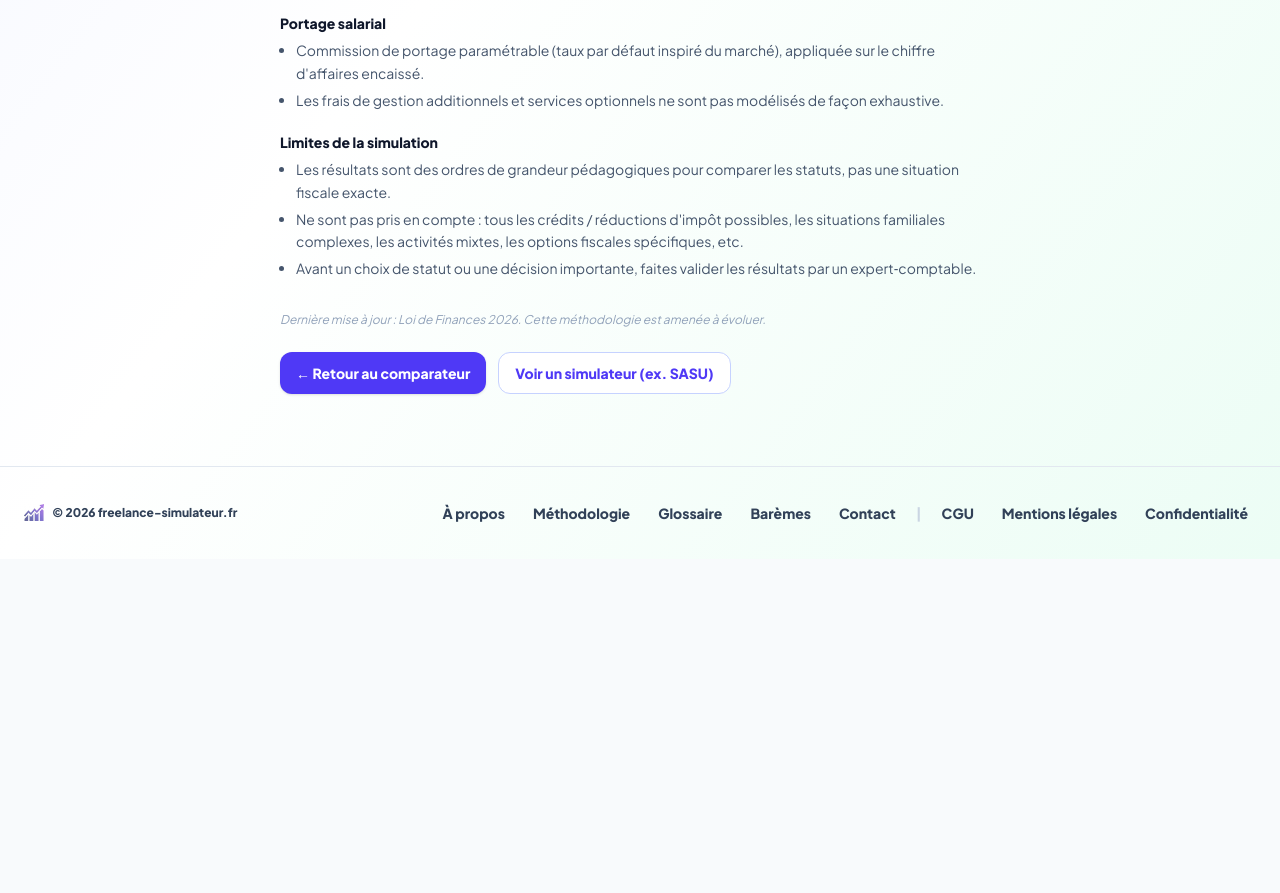
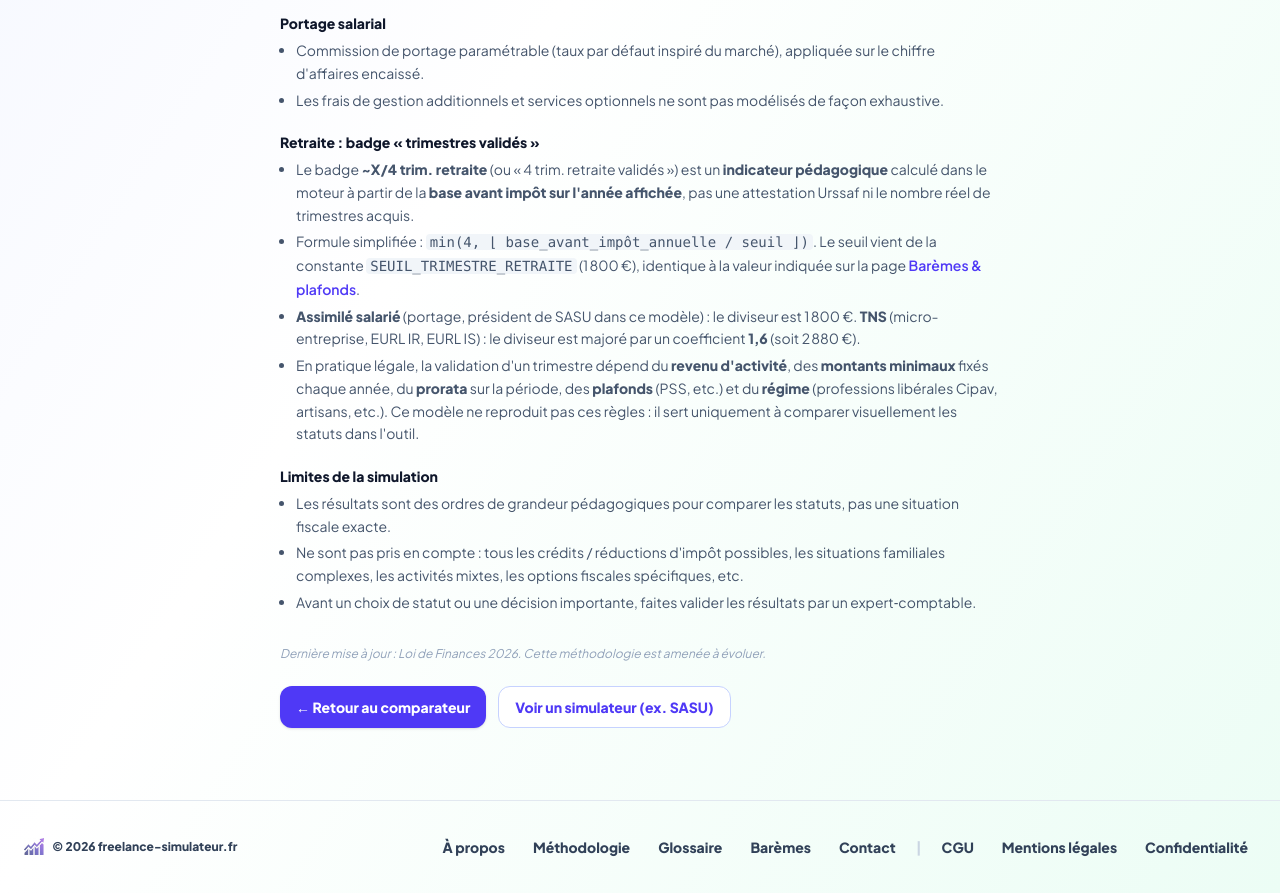
Before and after one commit to Guillaume1983/freelance-simulator-next, a Next.js app: page /hypotheses in a window 1280 px wide. Shown: the part 1180-2073 px from the top of the page. Before the commit the page ends 1739 px from the top, so only its background shows below. Built offline with nearby package versions, Linux system fonts and the light colour scheme; no server answers.

Commit message:
Infos retraite

```diff
--- a/app/bareme/page.tsx
+++ b/app/bareme/page.tsx
@@ -295,11 +295,16 @@ export default function BaremePage() {
           </p>
         </section>
 
-        <section>
+        <section id="seuil-retraite-moteur">
           <h2 className="text-base font-bold text-slate-900 dark:text-white">Autres constantes</h2>
           <p className="mt-2">
             Seuil trimestre de retraite (base utilisée dans le moteur pour l’affichage du seuil) :{' '}
-            <strong>{eur(SEUIL_TRIMESTRE_RETRAITE)}</strong> / trimestre.
+            <strong>{eur(SEUIL_TRIMESTRE_RETRAITE)}</strong> / trimestre. Utilisé comme diviseur de la base annuelle
+            avant impôt pour l’indicateur « trimestres » — voir la page{' '}
+            <Link href="/hypotheses#retraite-trimestres" className="font-semibold text-indigo-600 dark:text-indigo-400 hover:underline">
+              Hypothèses
+            </Link>
+            .
           </p>
         </section>
 
--- a/app/hypotheses/page.tsx
+++ b/app/hypotheses/page.tsx
@@ -1,6 +1,7 @@
 import Link from 'next/link';
 import Footer from '@/components/Footer';
 import { SitePageHeader } from '@/components/SitePageHeader';
+import { SEUIL_TRIMESTRE_RETRAITE } from '@/lib/constants';
 
 export default function HypothesesPage() {
   return (
@@ -138,6 +139,47 @@ export default function HypothesesPage() {
             </ul>
           </div>
 
+          <div id="retraite-trimestres">
+            <h2 className="font-bold text-slate-900 dark:text-white mb-1">
+              Retraite : badge « trimestres validés »
+            </h2>
+            <ul className="list-disc pl-4 space-y-1">
+              <li>
+                Le badge <strong>~X/4 trim. retraite</strong> (ou « 4 trim. retraite validés ») est un{' '}
+                <strong>indicateur pédagogique</strong> calculé dans le moteur à partir de la{' '}
+                <strong>base avant impôt sur l&apos;année affichée</strong>, pas une attestation
+                Urssaf ni le nombre réel de trimestres acquis.
+              </li>
+              <li>
+                Formule simplifiée&nbsp;:{' '}
+                <code className="rounded bg-slate-100 px-1 dark:bg-slate-800">
+                  min(4, ⌊ base_avant_impôt_annuelle / seuil ⌋)
+                </code>
+                . Le seuil vient de la constante{' '}
+                <code className="rounded bg-slate-100 px-1 dark:bg-slate-800">SEUIL_TRIMESTRE_RETRAITE</code> (
+                {SEUIL_TRIMESTRE_RETRAITE.toLocaleString('fr-FR')}&nbsp;€), identique à la valeur indiquée sur la page{' '}
+                <Link href="/bareme#seuil-retraite-moteur" className="font-semibold text-indigo-600 dark:text-indigo-400 hover:underline">
+                  Barèmes &amp; plafonds
+                </Link>
+                .
+              </li>
+              <li>
+                <strong>Assimilé salarié</strong> (portage, président de SASU dans ce modèle)&nbsp;: le
+                diviseur est {SEUIL_TRIMESTRE_RETRAITE.toLocaleString('fr-FR')}&nbsp;€.{' '}
+                <strong>TNS</strong> (micro-entreprise, EURL IR, EURL IS)&nbsp;: le diviseur est majoré par un
+                coefficient <strong>1,6</strong> (soit{' '}
+                {Math.round(SEUIL_TRIMESTRE_RETRAITE * 1.6).toLocaleString('fr-FR')}&nbsp;€).
+              </li>
+              <li>
+                En pratique légale, la validation d&apos;un trimestre dépend du <strong>revenu d&apos;activité</strong>, des{' '}
+                <strong>montants minimaux</strong> fixés chaque année, du <strong>prorata</strong> sur la période, des{' '}
+                <strong>plafonds</strong> (PSS, etc.) et du <strong>régime</strong> (professions libérales Cipav,
+                artisans, etc.). Ce modèle ne reproduit pas ces règles&nbsp;: il sert uniquement à comparer
+                visuellement les statuts dans l&apos;outil.
+              </li>
+            </ul>
+          </div>
+
           <div>
             <h2 className="font-bold text-slate-900 dark:text-white mb-1">
               Limites de la simulation
--- a/components/comparateur/RegimeFinancialBreakdown.tsx
+++ b/components/comparateur/RegimeFinancialBreakdown.tsx
@@ -15,9 +15,11 @@ export function RetirementBadge({
 }) {
   const validated = quarters >= 4;
   const label = validated ? '4 trim. retraite validés' : `~${quarters}/4 trim. retraite`;
+  const titleHint =
+    'Indicateur simplifié (0 à 4) à partir de la base avant impôt et d’un seuil forfaitaire — pas le nombre légal de trimestres Urssaf. Détails : page Hypothèses, section Retraite.';
   return (
     <span
-      title={`${label} · ${regimeId}`}
+      title={`${label} · ${regimeId} — ${titleHint}`}
       className={`inline-flex items-center gap-1 px-1.5 py-0.5 rounded-full text-[8px] font-bold cursor-default select-none ${
         validated
           ? 'bg-emerald-50 dark:bg-emerald-900/30 border border-emerald-200 dark:border-emerald-700 text-emerald-700 dark:text-emerald-400'
```
Also changed, not shown: 1 other file (tests, documents, lock files or other folders).
